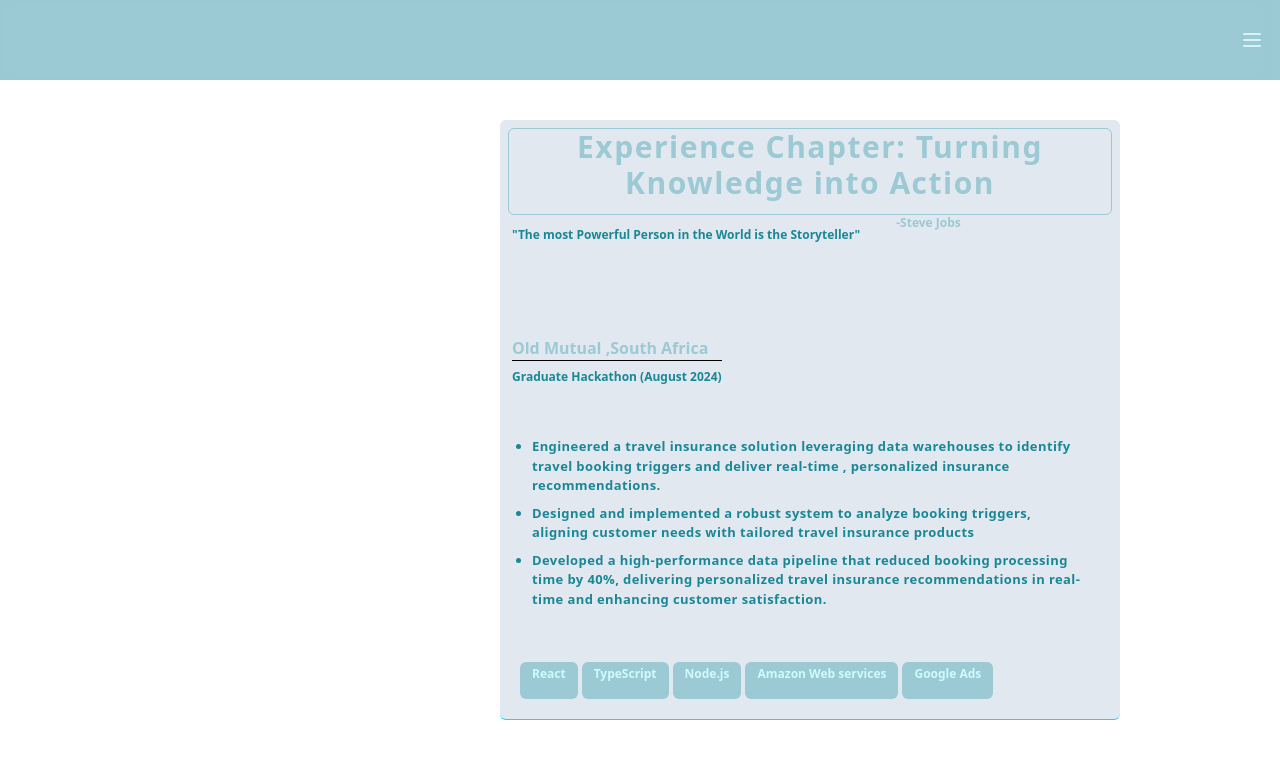
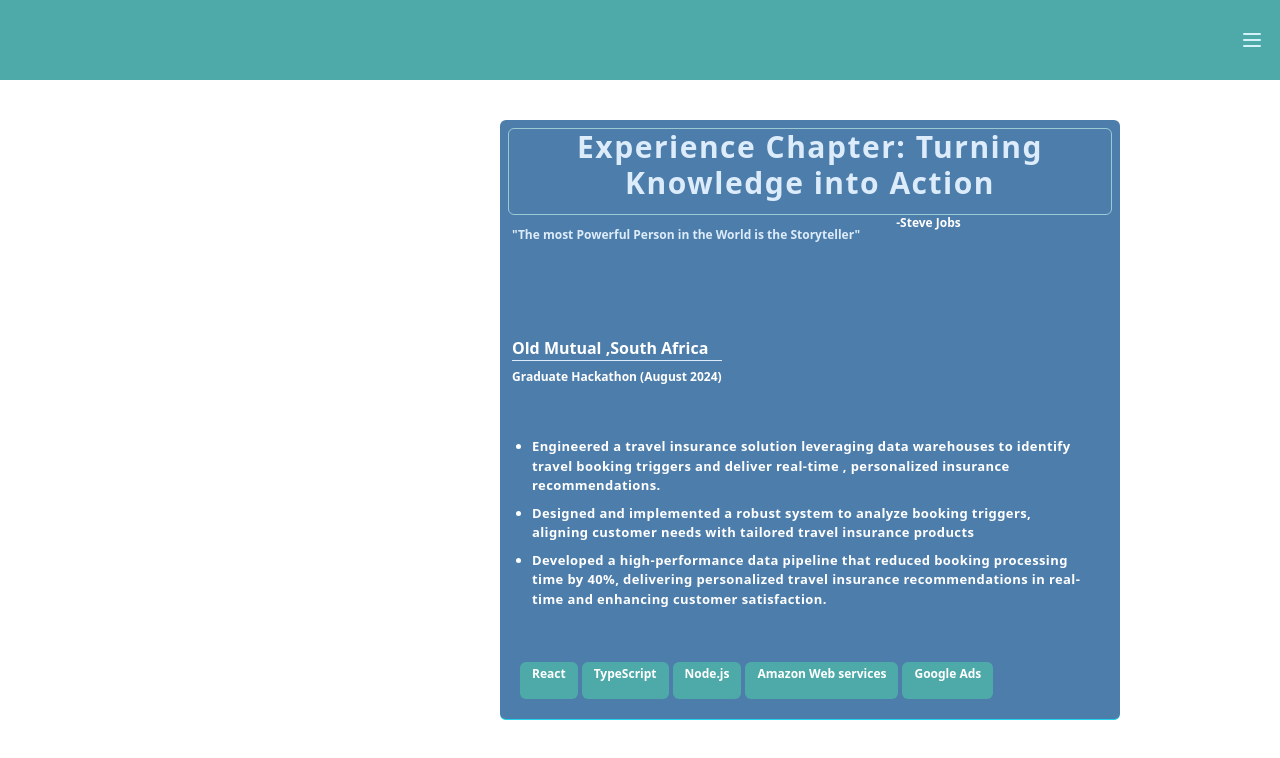
Before and after one commit to avgvustinee/StoryBook, a React (Vite) app: page /chapter1 in a window 1280 px wide. Shown: the top 758 px of the page. Built offline with nearby package versions, Linux system fonts and the light colour scheme.

Commit message:
third changes

```diff
--- a/src/components/Chapters.tsx
+++ b/src/components/Chapters.tsx
@@ -8,7 +8,7 @@ const Chapters = () => {
         <div className='flex flex-wrap  justify-center mt-14 h-full w-full lg:mx-10 '>
             {chapterPreview.map((chapter,index) =>(
                 <div key={index} className=' sm:w-1/2 lg:w-1/2 px-5 py-2 mx-2 mb-5'>
-                    <div className='bg-[#9bc9d4]   rounded-md p-6  border border-neutral-100 ' >
+                    <div className='"bg-[#4daaa9]   rounded-md p-6  border border-neutral-100 ' >
                         <p className='text-[#b1d9e7] font-extrabold text-md'>{chapter.title}</p>
                         <div className='mt-6'>
                             <h6 className='text-[10px] text-center text-white '>{chapter.description}</h6>
--- a/src/components/HeroSection.tsx
+++ b/src/components/HeroSection.tsx
@@ -1,10 +1,10 @@
 const HeroSection = () => {
   return (
     <div className="flex flex-col items-center overflow-auto ">
-      <h1 className="text-[#d8edf3]  mt-40 mx-5 text-balance  text-3xl sm:text-5xl lg:text-7xl text-center tracking-wider   font-extrabold font-sfCompact uppercase ">
+      <h1 className="text-[#d8edf3]  mt-40 mx-5 text-balance  text-3xl sm:text-5xl lg:text-7xl text-center tracking-wider   font-extrabold  uppercase ">
         Hi, Augustine here
       </h1>
-      <p className="mt-10 mx-2 sm:mt-10 lg:mt-20 text-center text-lg text-[#d8edf3] max-w-4xl">
+      <p className="mt-10 mx-2 sm:mt-10 lg:mt-20 text-center text-lg text-[#d8edf3] max-w-4xl  font-semibold">
 
       Ready to explore my world of code, learning, and projects? Dive into the chapters to see how I went from "Hello, World!" to building real, cool stuff. Each chapter is a new adventure—let’s get started!
       </p>
--- a/src/components/NavBar.tsx
+++ b/src/components/NavBar.tsx
@@ -11,7 +11,7 @@ const NavBar = () => {
   };
 
   return (
-    <div className="bg-[#9bc9d4] sticky top-0">
+    <div className="bg-[#4daaa9] sticky top-0">
       <nav className="sticky top-0 backdrop-blur-sm z-50 py-4 mr-3">
         <div className="container py-3 mx-auto relative text-sm">
           <div className="flex justify-between items-center mx-5 sm:mr-5 md:mr-5 lg:mr-1">
--- a/src/components/NavBarChapters.tsx
+++ b/src/components/NavBarChapters.tsx
@@ -11,7 +11,7 @@ const NavBarChapters = () => {
   };
 
   return (
-    <div className="bg-[#9bc9d4] sticky top-0 h-full">
+    <div className="bg-[#4daaa9] sticky top-0 h-full">
       <nav className="sticky top-0 backdrop-blur-sm z-50 py-4 mr-3">
         <div className="container py-3 mx-auto relative text-sm">
           <div className="flex justify-end items-center mx-5 sm:mr-5 md:mr-5 lg:mr-1">
--- a/src/pages/ChapterOne.tsx
+++ b/src/pages/ChapterOne.tsx
@@ -4,26 +4,26 @@ const ChapterOne = () => {
   return (
     <div>
       <NavBarChapters />
-      <div className="flex  flex-wrap mx-3 h-full sm:mx-[50px] lg:mx-[500px] mt-10 bg-slate-200 md:h-[600px] lg:w-[620px] lg:h-[600px]  border-b border-cyan-400 rounded-md">
-        <h3 className="text-3xl text-center justify-center text-clip tracking-wider font-extrabold text-[#9bc9d4] border border-[#9bc9d4] rounded-md mx-2 mt-2">
+      <div className="flex  flex-wrap mx-3 h-full sm:mx-[50px] lg:mx-[500px] mt-10 bg-[#4d7daa] md:h-[600px] lg:w-[620px] lg:h-[600px]  border-b border-cyan-400 rounded-md">
+        <h3 className="text-3xl text-center justify-center text-clip tracking-wider font-extrabold text-[#ddecfa] border border-[#9bc9d4] rounded-md mx-2 mt-2">
           Experience Chapter: Turning Knowledge into Action
         </h3>
-        <p className="text-start text-xs mt-3 mx-3 text-[#1a8795]  font-bold">
+        <p className="text-start text-xs mt-3 mx-3 text-[#ddecfa]  font-bold">
           "The most Powerful Person in the World is the Storyteller"{" "}
         </p>
-        <span className="text-[#9bc9d4] text-start text-xs font-extrabold  mx-6">
+        <span className="text-white text-start text-xs font-extrabold  mx-6">
           -Steve Jobs
         </span>
 
         <div className="flex  flex-col mx-3 mt-20">
-          <h3 className="border-b border-black font-extrabold text-[#9bc9d4]">
+          <h3 className="border-b border-[#ddecfa] font-extrabold text-white">
             Old Mutual ,South Africa{" "}
           </h3>
-          <p className="text-xs mt-2 text-[#1a8795] font-bold">
+          <p className="text-xs mt-2 text-white font-bold">
             Graduate Hackathon (August 2024){" "}
           </p>
         </div>
-        <div className=" mx-3 mt-10 tracking-wide font-semibold text-[#1a8795] ">
+        <div className=" mx-3 mt-10 tracking-wide font-semibold text-white ">
           <ul className="list-disc mx-5">
             <li className=" text-[13px]">
               Engineered a travel insurance solution leveraging data warehouses
@@ -43,19 +43,19 @@ const ChapterOne = () => {
           </ul>
         </div>
         <div className=" flex flex-wrap mt-10 mx-5 gap-1 mb-5">
-          <span className="px-3 py-1 bg-[#9bc9d4]    text-cyan-100 rounded-md text-xs font-bold">
+          <span className="px-3 py-1 bg-[#4daaa9]    text-white rounded-md text-xs font-bold">
             React
           </span>
-          <span className="px-3 py-1 bg-[#9bc9d4]  text-cyan-100 rounded-md text-xs font-bold">
+          <span className="px-3 py-1 bg-[#4daaa9]  text-white rounded-md text-xs font-bold">
             TypeScript
           </span>
-          <span className="px-3 py-1 bg-[#9bc9d4]  text-cyan-100 rounded-md text-xs font-bold">
+          <span className="px-3 py-1 bg-[#4daaa9]  text-white rounded-md text-xs font-bold">
             Node.js
           </span>
-          <span className="px-3 py-1 bg-[#9bc9d4]  text-cyan-100 rounded-md text-xs font-bold">
+          <span className="px-3 py-1 bg-[#4daaa9]  text-white rounded-md text-xs font-bold">
             Amazon Web services
           </span>
-          <span className="px-3 py-1 bg-[#9bc9d4]  text-cyan-100 rounded-md text-xs font-bold">
+          <span className="px-3 py-1 bg-[#4daaa9]  text-white rounded-md text-xs font-bold">
             Google Ads
           </span>
         </div>
--- a/src/pages/LandingPage.tsx
+++ b/src/pages/LandingPage.tsx
@@ -4,28 +4,28 @@ import { Link } from "react-router-dom";
 const LandingPage = () => {
   return (
 
-    <div className="bg-[#9bc9d4] min-h-screen ">
+    <div className="bg-[#4daaa9] min-h-screen ">
         <div className="flex  flex-col items-center  ">
           <h1 className="text-[#d8edf3]  mt-40 mx-5 text-balance  text-3xl sm:text-5xl lg:text-7xl text-center tracking-wide   font-extrabold font-sfCompact uppercase animate-slidein">
             Welcome to my computer science storybook
           </h1>
-          <p className=" mt-28 mx-10 sm:mx-16 lg:mx-20 text-lg text-[#d8edf3] text-center font-light max-w-4xl animate-slidein ">
+          <p className=" mt-28 mx-10 sm:mx-16 lg:mx-20 text-lg text-[#d8edf3] text-center font-semibold max-w-4xl animate-slidein ">
             I am a tech enthusiast with a knack for turning caffeine into code.
             Whether I am wrangling React components or battling bugs, I am always up
             for a challenge. When I am not busy learning new frameworks or building
             projects, you will probably find me on the football field or
             brainstorming ideas for my next big adventure.
           </p>
-          <p className="mt-10 mx-10  sm:mx-16 lg:mx-20 text-lg text-[#d8edf3] text-center font-light max-w-4xl animate-slidein">
+          <p className="mt-10 mx-10  sm:mx-16 lg:mx-20 text-lg text-[#d8edf3] text-center font-bold max-w-4xl animate-slidein">
             Welcome to my computer science storybook grab a snack, it is going to be
             an exciting ride!.
           </p>
           <div className="mt-10  mb-10 flex justify-center animate-slidein ">
             <Link
               to='/stories'
-              className=" flex  py-2 bg-[#b1d9e7] text-white rounded-md w-40 h-10 border text-center hover:bg-[#8db6c1] font-roboto"
+              className=" flex  py-2 bg-[#4d7daa] text-white rounded-md w-40 h-10 border text-center hover:bg-[#8db6c1] font-roboto"
             >
-              <span className="ml-2">Start the Journey </span>
+              <span className="ml-2 font-light">Start the Journey </span>
               <ChevronRight className="animate-pulse" />
             </Link>
           </div>
--- a/src/pages/StoryBook.tsx
+++ b/src/pages/StoryBook.tsx
@@ -7,7 +7,7 @@ const StoryBook = () => {
   return (
     <>
     <NavBar/>
-    <div className="bg-[#9bc9d4] min-h-screen">
+    <div className="bg-[#4daaa9] min-h-screen">
 
         <HeroSection/>
         <Chapters/>
```
